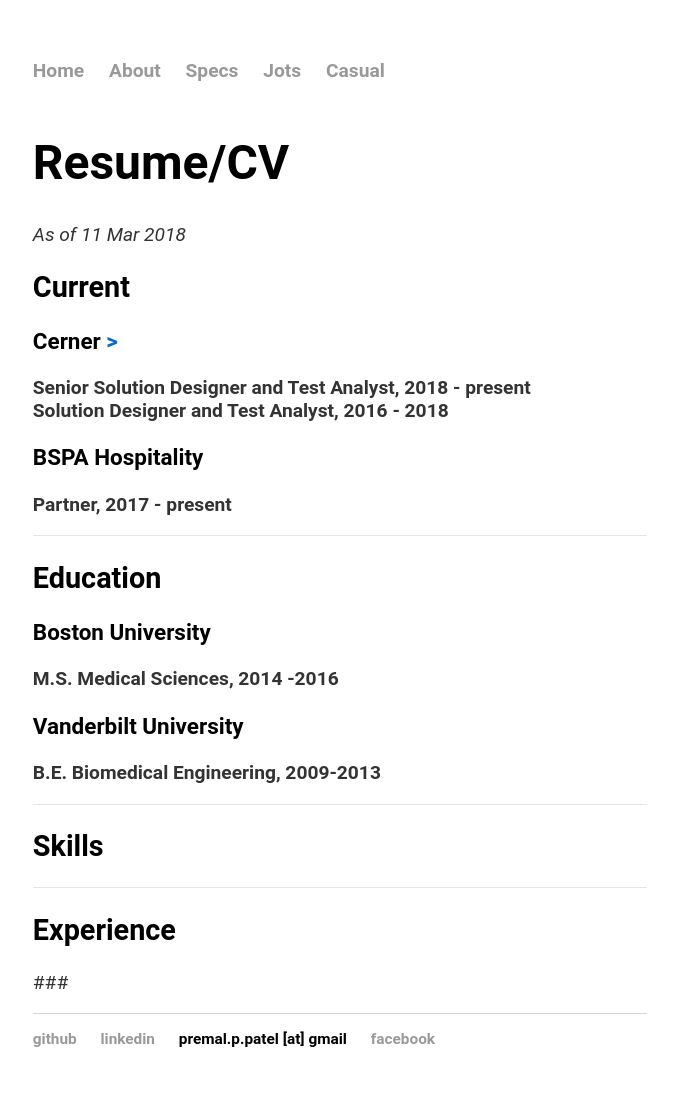
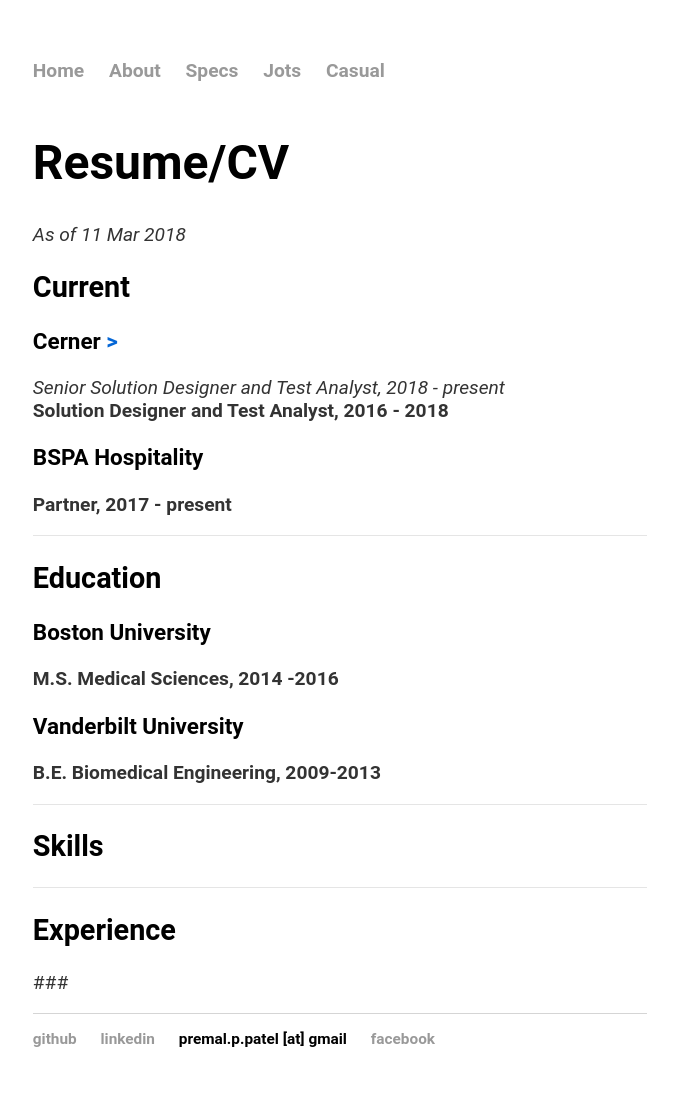
Before and after one commit to patelpp/patelpp.github.io, a Jekyll site: the page built from specs/index.md, in a window 1280 px wide. Shown: the whole page, without its empty margins (300-978 px from the left). Built offline with Jekyll 4.4.1, drawn with Linux system fonts in a browser that asks for light colours.

```diff
--- a/specs/index.md
+++ b/specs/index.md
@@ -6,7 +6,7 @@ date: 2018-03-11
 ## Current
 
 ### Cerner [>](https://www.cerner.com/)
-**Senior Solution Designer and Test Analyst, 2018 - present**
+*Senior Solution Designer and Test Analyst, 2018 - present*
 <br>
 **Solution Designer and Test Analyst, 2016 - 2018**
 <br>
```
